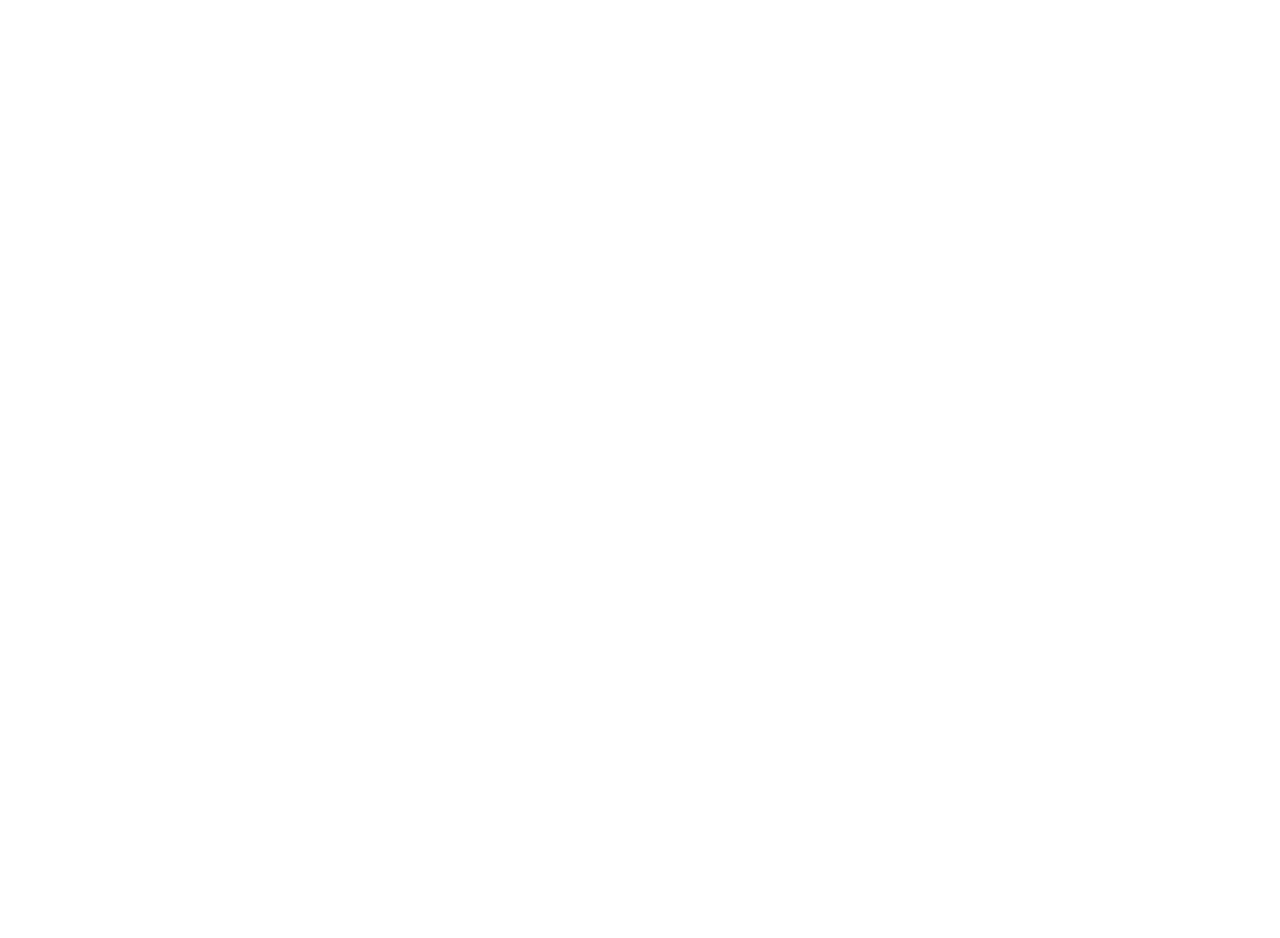
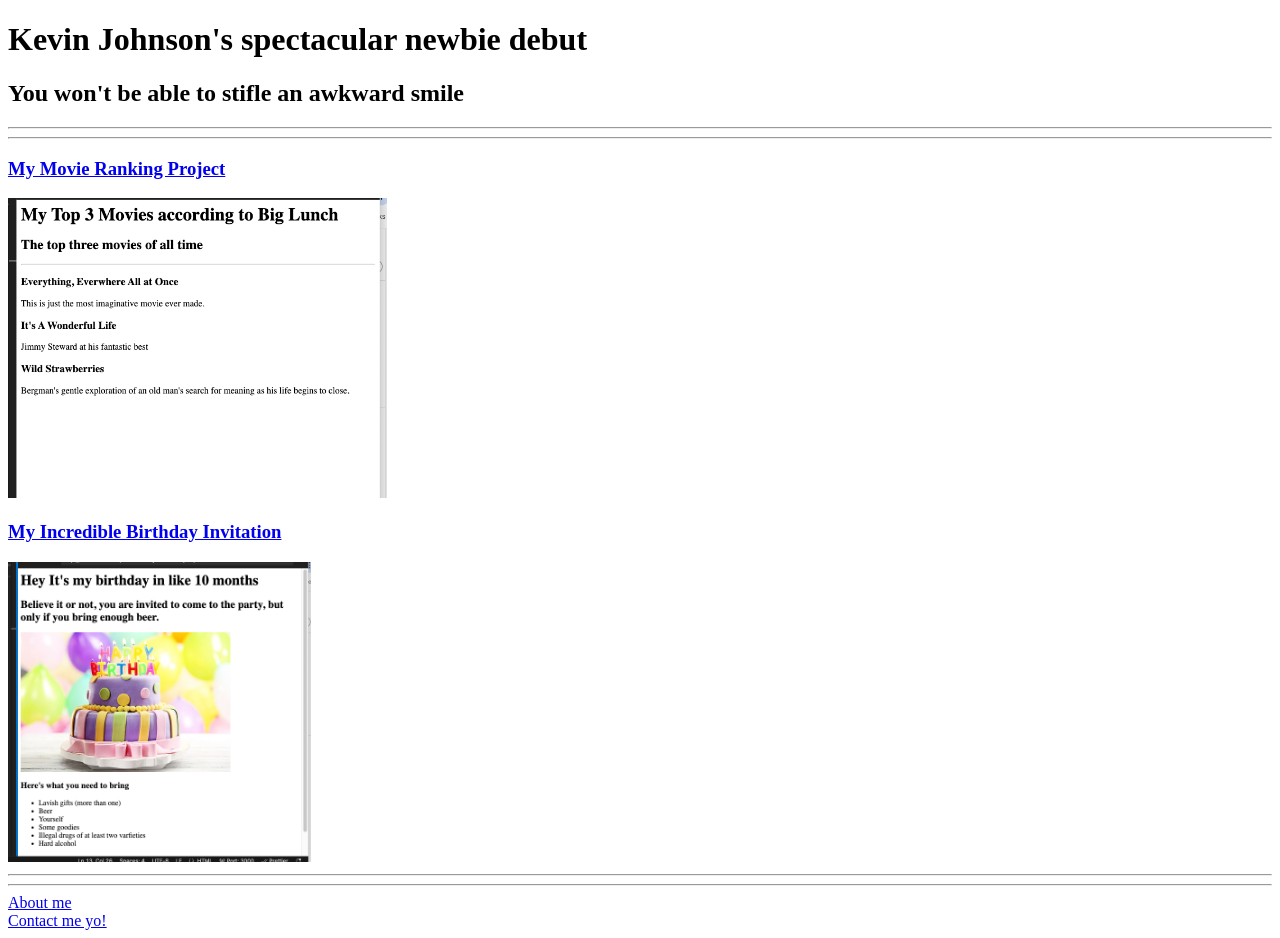
Before and after one commit to kevinjo67/myBrilliantPort, a plain HTML site: page index.html in a window 1280 px wide. Before the commit the page ends 800 px from the top, so only its background shows below. Drawn offline with Linux system fonts and the light colour scheme.

Commit message:
Add files via upload

```diff
--- a/index.html
+++ b/index.html
@@ -1,4 +1,29 @@
 <!-- TODO 1: Create the HTML Boilerplate -->
+
+<!DOCTYPE html>
+<html lang="en">
+<head>
+    <meta charset="UTF-8">
+    <meta name="viewport" content="width=device-width, initial-scale=1.0">
+    <title>Portfoloio Project</title>
+</head>
+<body>
+    <h1>Kevin Johnson's spectacular newbie debut</h1>
+    <h2>You won't be able to stifle an awkward smile</h2>
+    <hr />
+    <hr />
+    <h3><a href="./public/my_movie_ranking.html">My Movie Ranking Project</a></h3>
+    <img src="./assets/images/movies.png" height="300" alt="My handsome movie ranking site"/>
+
+    <h3><a href="./public/my-birthday-invite.html">My Incredible Birthday Invitation</a></h3>
+    <img src="./assets/images/birthdays.png" height="300" alt="Birthdays are for blowjobs"/>
+    <hr />
+    <hr />
+    <a href="./public/about.html">About me</a>
+    <br />
+    <a href="./public/contact.html">Contact me yo!</a>
+</body>
+</html>
 
 <!-- TODO 2: Add Your previous projects' HTML into the public folder -->
 
```
